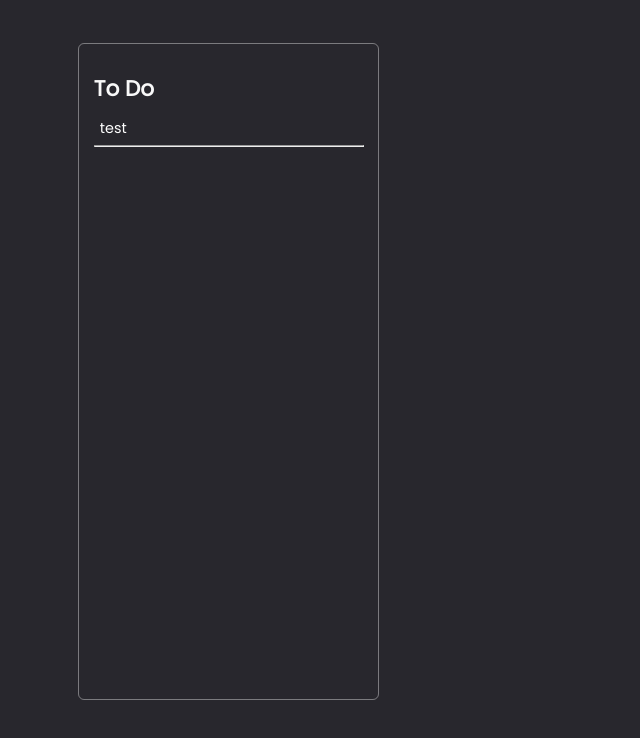
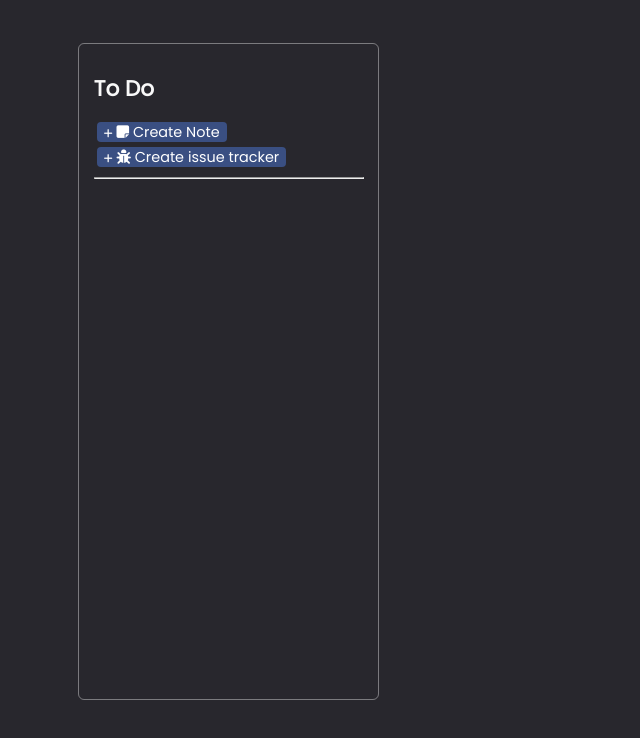
Before and after one commit to Zevhys/tool-jam-4, a website built with webpack: page src/index.html in a window 1280 px wide. Shown: the whole page, without its empty margins (0-640 px from the left). Built offline with nearby package versions, Linux system fonts and the light colour scheme.

Commit message:
Flesh out button inputs

```diff
--- a/src/index.html
+++ b/src/index.html
@@ -13,7 +13,19 @@
 
     <div class="category-board">
       <h2>To Do</h2>
-      <button class="create-item">test</button>
+
+      <button class="create-item-note create-item">
+        <i class="fa-solid fa-plus"></i>
+        <i class="fa-solid fa-note-sticky"></i>
+        Create Note
+      </button>
+
+      <button class="create-item-note create-item">
+        <i class="fa-solid fa-plus"></i>
+        <i class="fa-solid fa-bug"></i>
+        Create issue tracker
+      </button>
+
       <hr>
       <div class="kanban-item-container">
 
--- a/src/scripts/components.js
+++ b/src/scripts/components.js
@@ -19,6 +19,6 @@ let kanbanItemTemplate = `
 
 const d = document;
 
-d.querySelector(".create-item").addEventListener("click", (e) => {
+d.querySelector(".create-item-note").addEventListener("click", (e) => {
   e.target.parentElement.querySelector(".kanban-item-container").innerHTML += kanbanItemTemplate;
 });
--- a/src/styles/input.css
+++ b/src/styles/input.css
@@ -15,3 +15,13 @@ button.button-delete {
   background: none;
   color: var(--red);
 }
+
+button.create-item {
+  background: var(--blue-l);
+  margin: .2em;
+  padding: .1em .5em;
+}
+
+button.create-item > .fa-plus {
+  font-size: .7em;
+}
```
